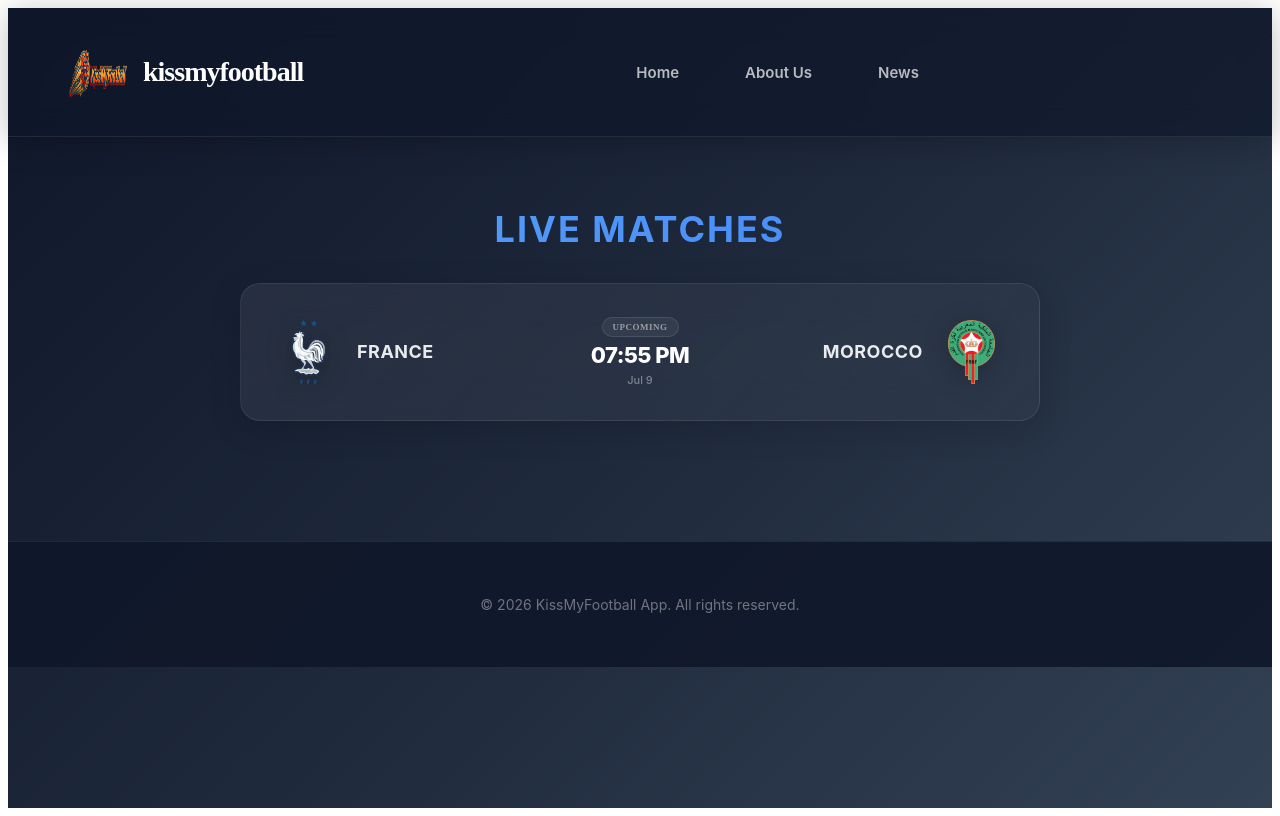
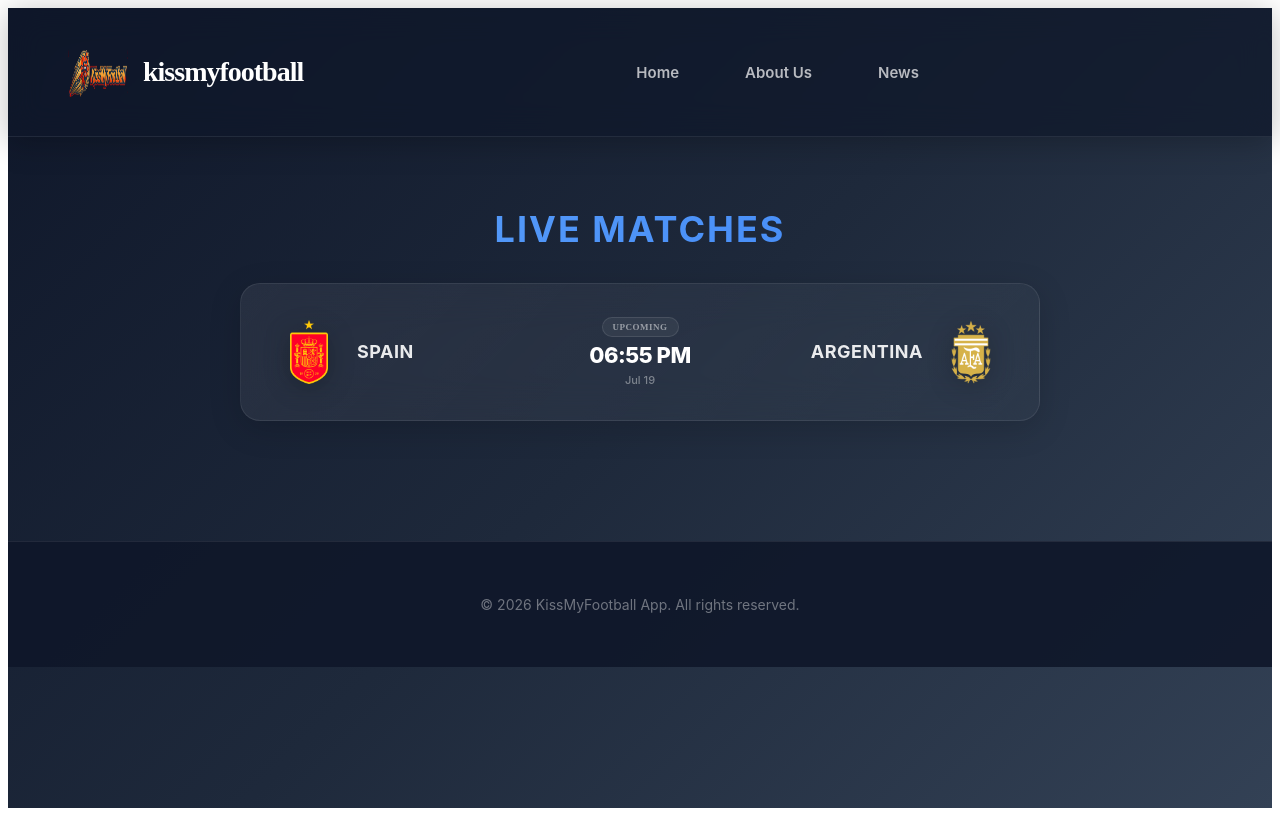
Before and after one commit to mbikal/football, a React (Vite) app: page / in a window 1280 px wide. Built offline with nearby package versions, Linux system fonts and the light colour scheme.

Commit message:
origin main

```diff
--- a/src/data/matches.ts
+++ b/src/data/matches.ts
@@ -10,13 +10,13 @@
   const defaultMatches: Match[] = [
     {
       id: "1",
-      matchDate: "2026-07-10T01:40:00+05:45",
+      matchDate: "2026-07-20T00:40:00+05:45",
       iframeUrl:
-        "https://socolivel.cv/truc-tiep/paraguay-france-vs-canada-morocco-10-07-2026-0300/",
-      team1img: "/france.png",
-      team2img: "/morocco.png",
-      team1name: "France",
-      team2name: "Morocco",
+        "https://socolivem.cv/truc-tiep/spain-vs-argentina-20-07-2026-0200/",
+      team1img: "/spain.png",
+      team2img: "/argentina.png",
+      team1name: "Spain",
+      team2name: "Argentina",
     },
   ];
 
```
